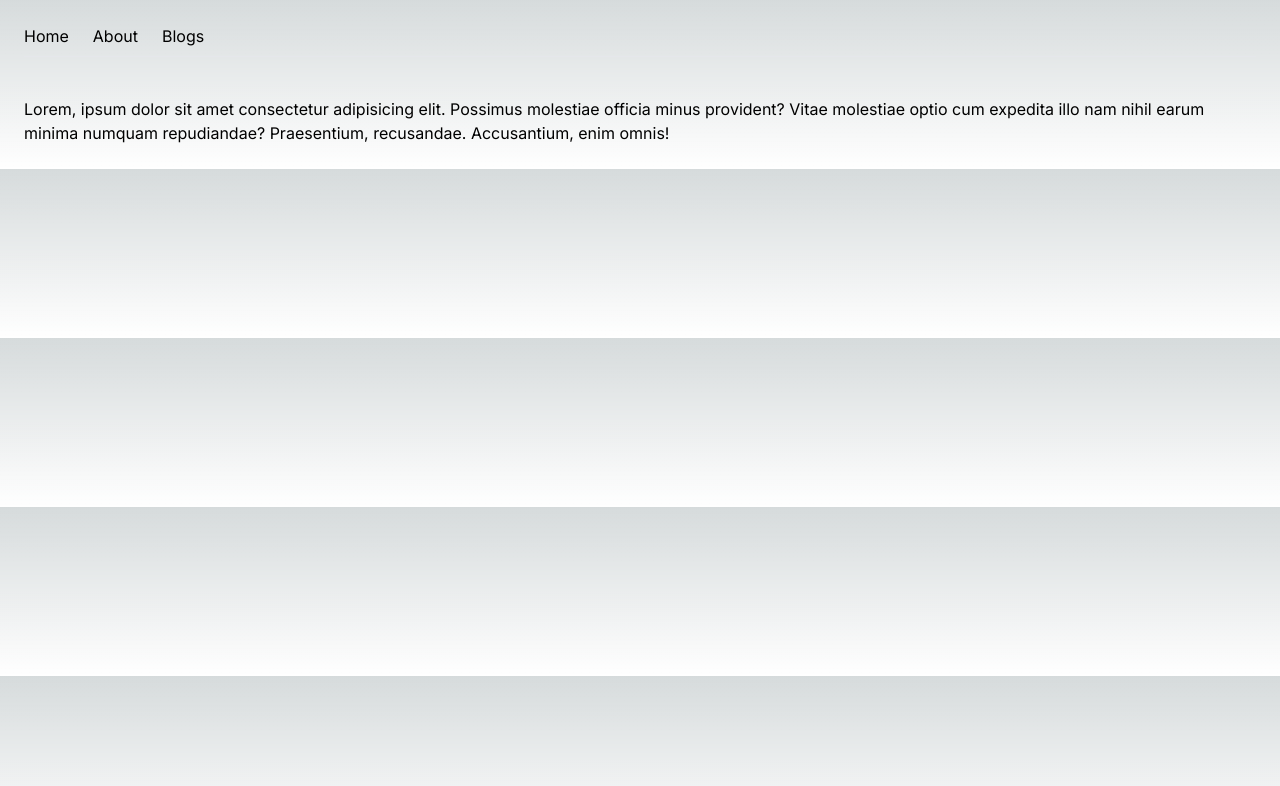
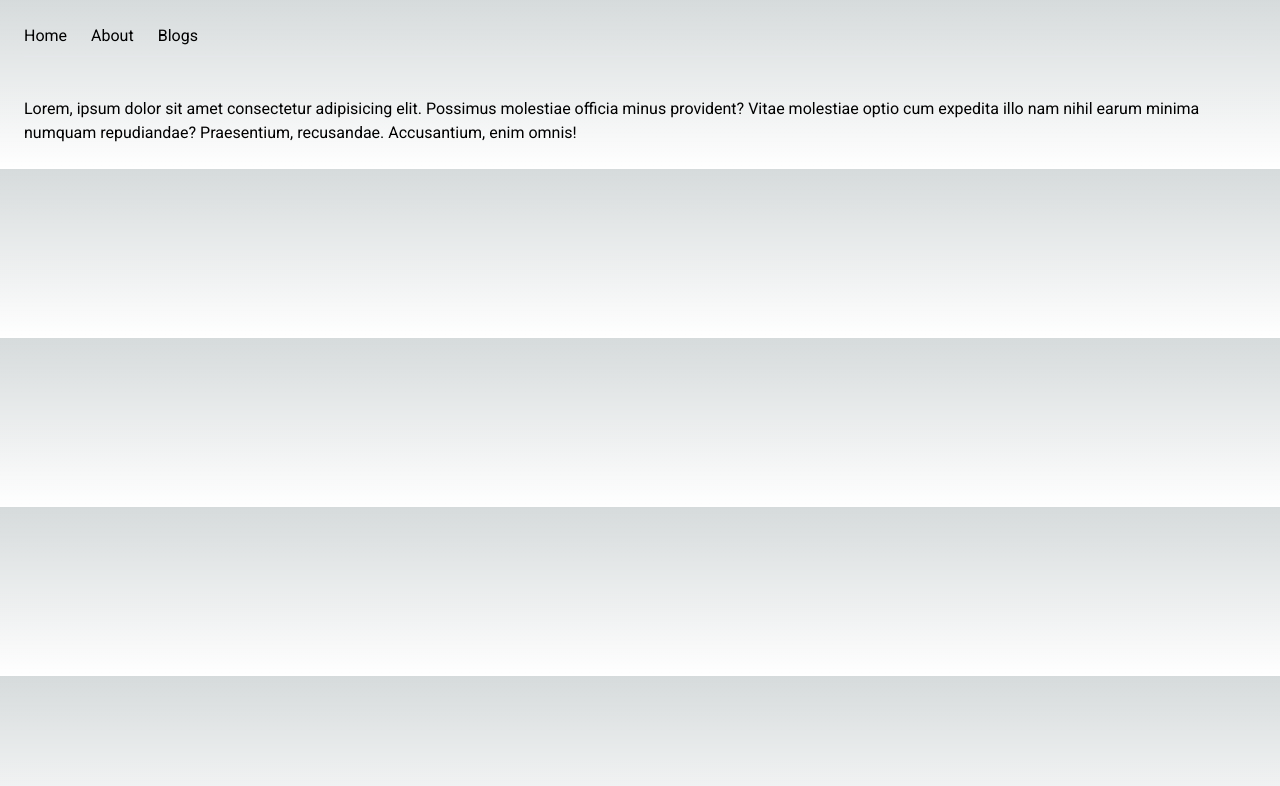
Before and after one commit to Zubayer-Aurnab/Next-Js-Crash, a Next.js app: page / in a window 1280 px wide. Shown: the top 786 px of the page. Built offline with nearby package versions, Linux system fonts and the light colour scheme.

Commit message:
Font Optimization

```diff
--- a/app/layout.js
+++ b/app/layout.js
@@ -1,8 +1,12 @@
-import { Inter } from "next/font/google";
+import { Roboto } from 'next/font/google'
 import "./globals.css";
 import Link from "next/link";
 
-const inter = Inter({ subsets: ["latin"] });
+const roboto = Roboto({
+  weight: '400',
+  subsets: ['latin'],
+  display: 'swap',
+})
 
 export const metadata = {
   title: "Create Next App",
@@ -12,7 +16,7 @@
 export default function RootLayout({ children }) {
   return (
     <html lang="en" className="p-6">
-      <body className={inter.className}>
+      <body className={roboto.className}>
         <nav className="mb-2">
           <ul className="flex gap-6">
             <li>
```
